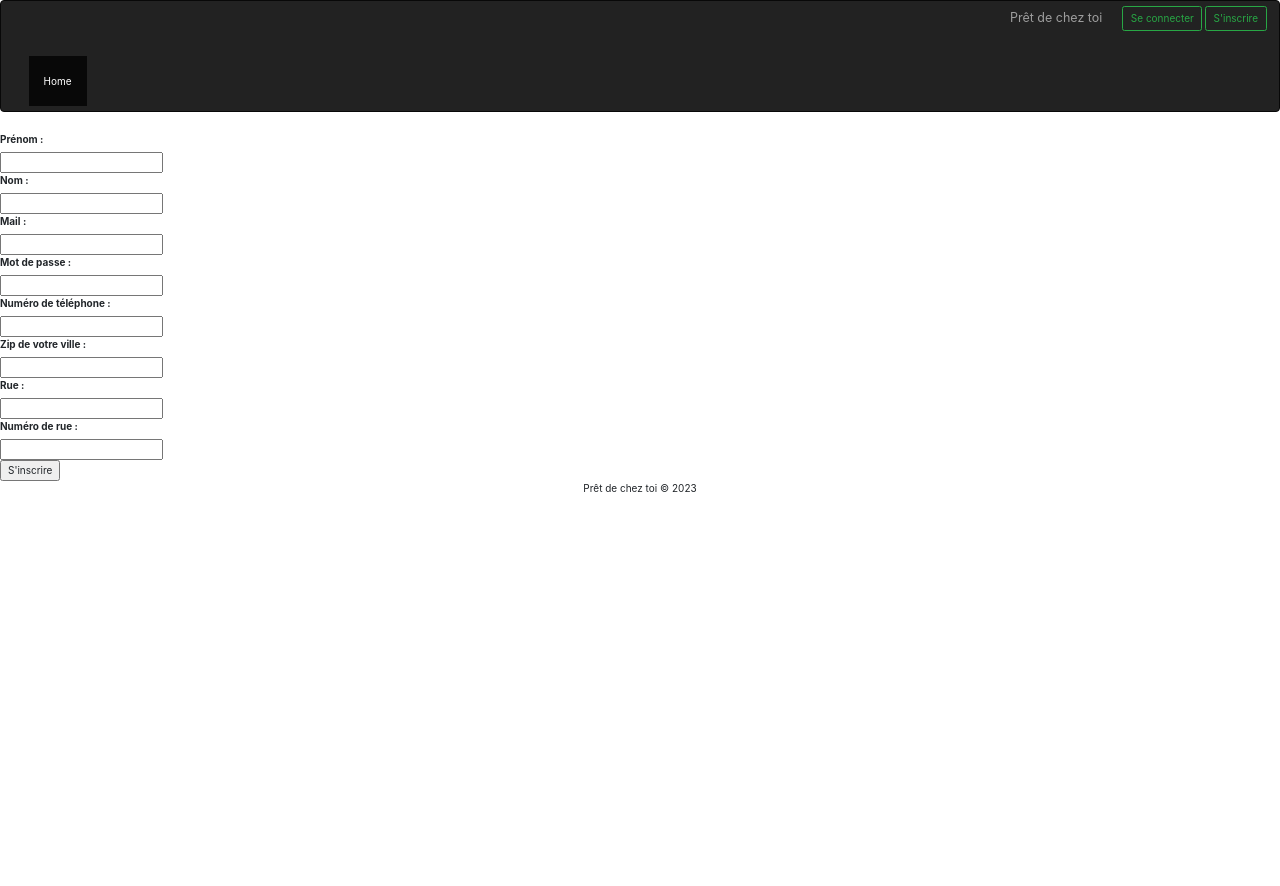
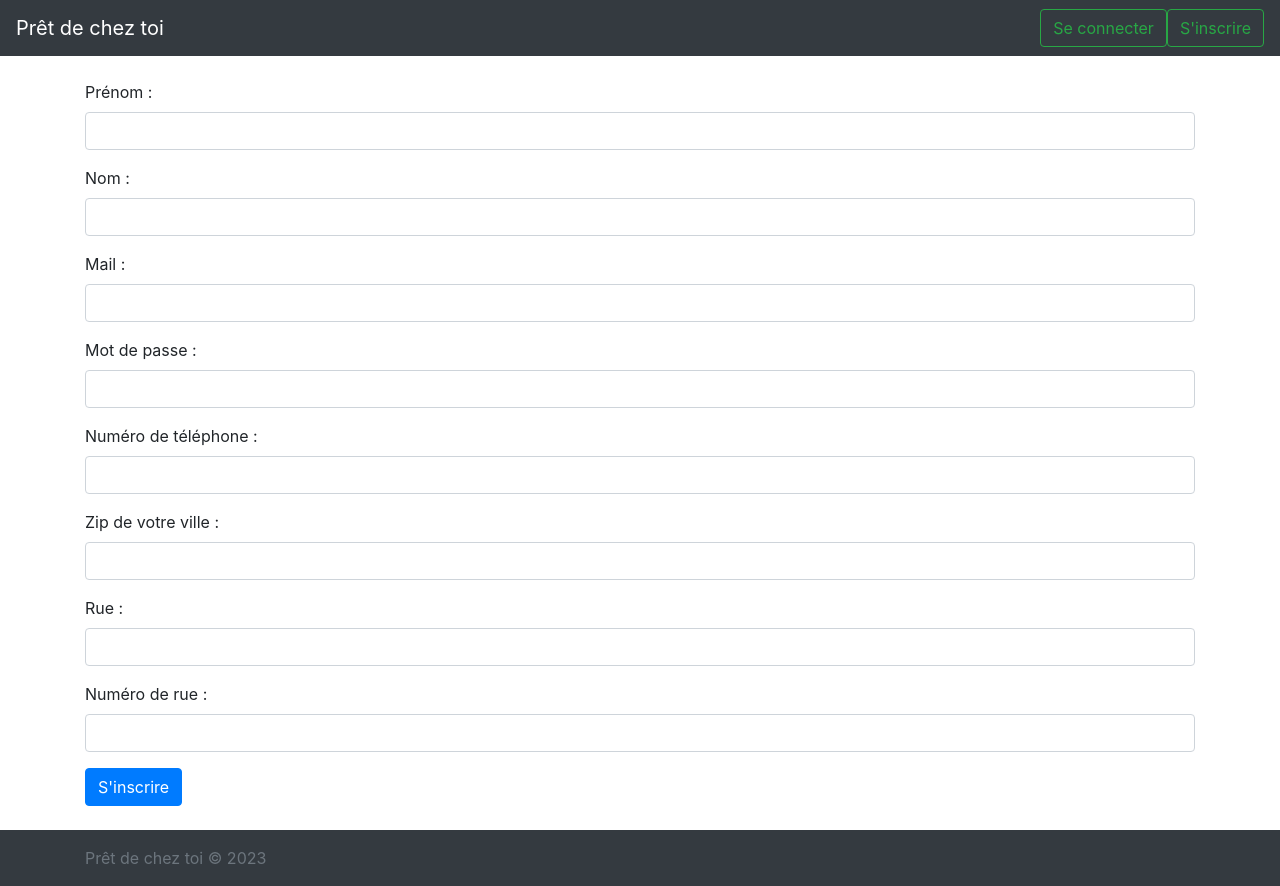
Before and after one commit to Balkghar/2023-BDR-Projet, a PHP site: page /userRegistration.php in a window 1280 px wide. Before the commit the page ends 492 px from the top, so only its background shows below. Run offline with PHP 8.4, Linux system fonts and the light colour scheme; some libraries are stand-ins or nearby versions.

Commit message:
some design change

```diff
--- a/Code/src/templates/footer.php
+++ b/Code/src/templates/footer.php
@@ -1,5 +1,11 @@
-<footer class="container-fluid text-center">
-  <p>Prêt de chez toi © <?=date('Y')?></p>
+<br>
+</div>
+</main>
+</body>
+<footer class="footer mt-auto py-3 bg-dark">
+  <div class="container">
+    <span class="text-muted">Prêt de chez toi © <?= date('Y') ?></span>
+  </div>
 </footer>
-</body>
+
 </html>
--- a/Code/src/templates/header.php
+++ b/Code/src/templates/header.php
@@ -1,55 +1,53 @@
 <!DOCTYPE html>
-<html lang="en">
+<html lang="en" class="h-100">
 
 <head>
     <title>Prêt de chez toi</title>
     <meta charset="utf-8">
     <meta name="viewport" content="width=device-width, initial-scale=1">
-    <link rel="stylesheet" href="https://maxcdn.bootstrapcdn.com/bootstrap/3.4.1/css/bootstrap.min.css">
-
-    <script src="https://cdn.jsdelivr.net/npm/admin-lte@3.2/dist/js/adminlte.min.js"></script>
-    <link rel="stylesheet" href="https://cdn.jsdelivr.net/npm/admin-lte@3.2/dist/css/adminlte.min.css">
+    <link rel="stylesheet" href="https://cdn.jsdelivr.net/npm/bootstrap@4.1.3/dist/css/bootstrap.min.css" integrity="sha384-MCw98/SFnGE8fJT3GXwEOngsV7Zt27NXFoaoApmYm81iuXoPkFOJwJ8ERdknLPMO" crossorigin="anonymous">
+    <script src="https://code.jquery.com/jquery-3.3.1.slim.min.js" integrity="sha384-q8i/X+965DzO0rT7abK41JStQIAqVgRVzpbzo5smXKp4YfRvH+8abtTE1Pi6jizo" crossorigin="anonymous"></script>
+    <script src="https://cdn.jsdelivr.net/npm/popper.js@1.14.3/dist/umd/popper.min.js" integrity="sha384-ZMP7rVo3mIykV+2+9J3UJ46jBk0WLaUAdn689aCwoqbBJiSnjAK/l8WvCWPIPm49" crossorigin="anonymous"></script>
+    <script src="https://cdn.jsdelivr.net/npm/bootstrap@4.1.3/dist/js/bootstrap.min.js" integrity="sha384-ChfqqxuZUCnJSK3+MXmPNIyE6ZbWh2IMqE241rYiqJxyMiZ6OW/JmZQ5stwEULTy" crossorigin="anonymous"></script>
 </head>
 
-<body>
+<body class="d-flex flex-column h-100">
+    <header>
+        <nav class="navbar navbar-expand-lg navbar-dark bg-dark">
+            <a class="navbar-brand" href="/">Prêt de chez toi</a>
+            <button class="navbar-toggler" type="button" data-toggle="collapse" data-target="#navbarSupportedContent" aria-controls="navbarSupportedContent" aria-expanded="false" aria-label="Toggle navigation">
+                <span class="navbar-toggler-icon"></span>
+            </button>
 
-<nav class="navbar navbar-inverse">
-    <div class="container-fluid">
-        <div class="navbar-header">
-            <a class="navbar-brand" href="#">Prêt de chez toi</a>
+            <div class="collapse navbar-collapse" id="navbarSupportedContent">
+                <ul class="navbar-nav mr-auto">
                     <?php
                     if (isset($_SESSION["connected"]) && $_SESSION["connected"] == true) { ?>
-
-                <button class="btn btn-outline-success my-2 my-sm-0" onclick="location.href='userDeconnection.php';">Se
-                    déconnecter
-                </button>
-            <?php } else {
-                ?>
-
-                <button class="btn btn-outline-success my-2 my-sm-0" onclick="location.href='userConnection.php';">Se
-                    connecter
-                </button>
-                <button class="btn btn-outline-success my-2 my-sm-0" onclick="location.href='userRegistration.php';">
-                    S'inscrire
-                </button>
+                        <li class="nav-item">
+                            <a class="nav-link" href="userAd.php">Mes annonces</a>
+                        </li>
+                        <li class="nav-item">
+                            <a class="nav-link" href="userRental.php">Mes locations</a>
+                        </li>
+                        <li class="nav-item">
+                            <a class="nav-link" href="userRentalOwner.php">Locations pour mes annonces</a>
+                        </li>
                     <?php } ?>
-        </div>
-        <div class="collapse navbar-collapse" id="myNavbar">
-            <ul class="nav navbar-nav">
-                <li class="active"><a href="index.php">Home</a></li>
                 </ul>
                 <?php
                 if (isset($_SESSION["connected"]) && $_SESSION["connected"] == true) { ?>
-                <ul class="nav navbar-nav">
-                    <li class="active"><a href="userAd.php">Mes annonces</a></li>
-                </ul>
-                <ul class="nav navbar-nav">
-                    <li class="active"><a href="userRental.php">Mes locations</a></li>
-                </ul>
-                <ul class="nav navbar-nav">
-                    <li class="active"><a href="userRentalOwner.php">Locations pour mes annonces</a></li>
-                </ul>
+                    <button class="btn btn-outline-success my-2 my-sm-0" onclick="location.href='userDeconnection.php';">Se déconnecter</button>
+                <?php } else {
+                ?>
+                    <button class="btn btn-outline-success my-2 my-sm-0" onclick="location.href='userConnection.php';">Se connecter</button>
+
+                    <button class="btn btn-outline-success my-2 my-sm-0" onclick="location.href='userRegistration.php';">S'inscrire</button>
                 <?php } ?>
-        </div>
+
             </div>
         </nav>
+    </header>
+
+    <main class="container" role="main">
+        <div class="content">
+            <br>
--- a/Code/src/templates/userRegistration.php
+++ b/Code/src/templates/userRegistration.php
@@ -2,23 +2,44 @@
 
 
 <form method="post" action="<?php echo $_SERVER['PHP_SELF']; ?>">
-   <label for="fname">Prénom :</label><br>
-   <input type="text" id="firstname" name="firstname"><br>
-   <label for="lname">Nom :</label><br>
-   <input type="text" id="lastname" name="lastname"><br>
-   <label for="lname">Mail :</label><br>
-   <input type="text" id="mail" name="mail"><br>
-   <label for="lname">Mot de passe :</label><br>
-   <input type="password" id="password" name="password"><br>
-   <label for="lname">Numéro de téléphone :</label><br>
-   <input type="tel" id="phoneNumber" name="phoneNumber"><br>
-   <label for=" lname">Zip de votre ville :</label><br>
-   <input type="text" id="zipCity" name="zipCity"><br>
-   <label for="lname">Rue :</label><br>
-   <input type="text" id="street" name="street"><br>
-   <label for="lname">Numéro de rue :</label><br>
-   <input type="text" id="street" name="streetNumber"><br>
-   <input type="submit" value="S'inscrire">
+   <div class="form-group">
+      <label for="fname">Prénom :</label>
+      <input class="form-control" type="text" id="firstname" name="firstname">
+   </div>
+
+   <div class="form-group">
+      <label for="lname">Nom :</label>
+      <input class="form-control" type="text" id="lastname" name="lastname">
+   </div>
+   <div class="form-group">
+      <label for="lname">Mail :</label>
+      <input class="form-control" type="text" id="mail" name="mail">
+   </div>
+   <div class="form-group">
+      <label for="lname">Mot de passe :</label>
+      <input class="form-control" type="password" id="password" name="password">
+   </div>
+
+   <div class="form-group">
+      <label for="lname">Numéro de téléphone :</label>
+      <input class="form-control" type="tel" id="phoneNumber" name="phoneNumber">
+   </div>
+
+   <div class="form-group">
+      <label for=" lname">Zip de votre ville :</label>
+      <input class="form-control" type="text" id="zipCity" name="zipCity">
+   </div>
+
+   <div class="form-group">
+      <label for="lname">Rue :</label>
+      <input class="form-control" type="text" id="street" name="street">
+   </div>
+
+   <div class="form-group">
+      <label for="lname">Numéro de rue :</label>
+      <input class="form-control" type="text" id="street" name="streetNumber">
+   </div>
+   <input class="btn btn-primary" type="submit" value="S'inscrire">
 </form>
 
 
```
Also changed, not shown: Code/src/templates/homepage.php (+22 -8 lines), Code/src/templates/userConnection.php (+11 -5 lines). Lines whose indentation alone changed are shown as unchanged.
